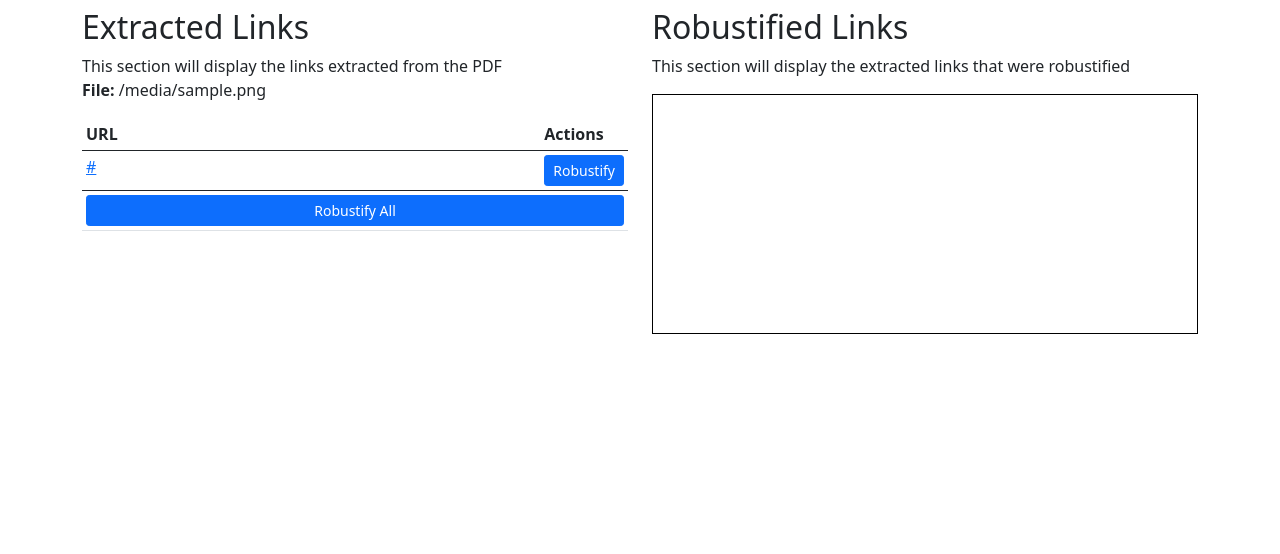
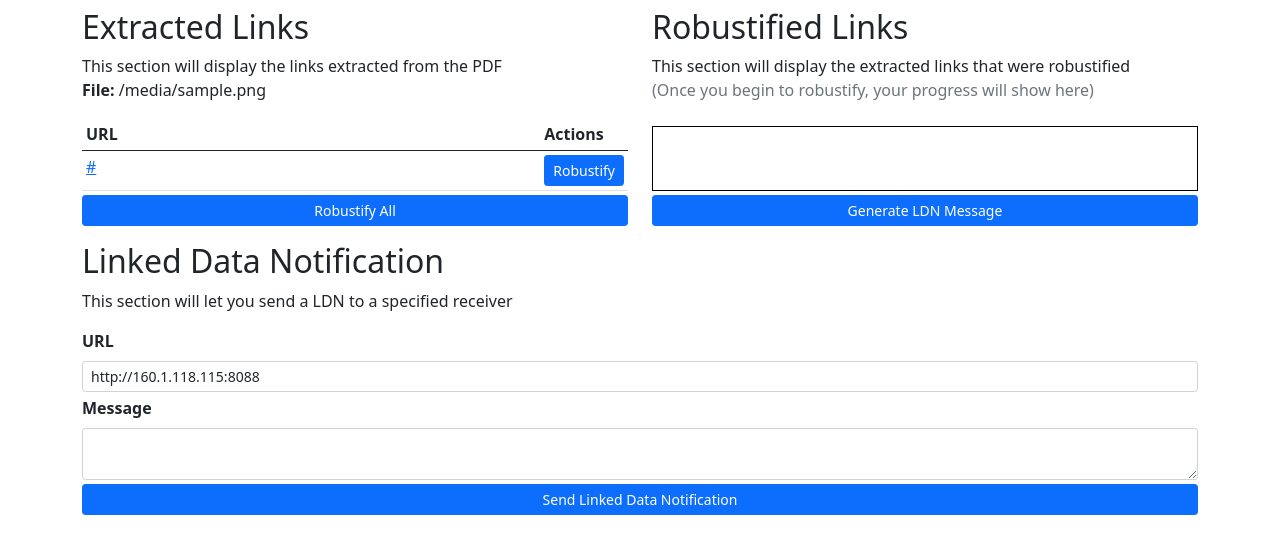
Before and after one commit to yasithdev/pdf-links-service, a Flask app: template templates/urls.html in a window 1280 px wide. Shown: the part 56-610 px from the top of the page. Run offline with Flask 2, Linux system fonts and the light colour scheme; the template is opened without the code that fills it: most values are stand-ins (such as "Sample title", 1, 10 or a date in 2020).

Commit message:
refactor and refine ui

```diff
--- a/app.py
+++ b/app.py
@@ -79,6 +79,16 @@ def robustify():
   return app.response_class(generate(), content_type='application/octet-stream')
 
 
-@app.route("/")
+@app.route("/ldn", methods=['POST'])
+def send_ldn():
+  # get JSON payload
+  payload = request.get_json()
+  to: str = payload['to']
+  message = payload['message']
+  #
+  link_header = request.headers.get("Link")
+
+
+@app.route("/", methods=['GET'])
 def main_page():
   return render_template("index.html")
--- /dev/null
+++ b/static/robustify.js
@@ -0,0 +1,143 @@
+function copyToClipboard(textToCopy) {
+  // source: https://stackoverflow.com/questions/51805395/navigator-clipboard-is-undefined
+  const showToast = () => new bootstrap.Toast(document.getElementById("copiedToast")).show();
+  // navigator clipboard api needs a secure context (https)
+  if (navigator.clipboard && window.isSecureContext) {
+    // navigator clipboard api method'
+    return navigator.clipboard.writeText(textToCopy).then(showToast);
+  } else {
+    // text area method
+    let textArea = document.createElement("textarea");
+    textArea.value = textToCopy;
+    // make the textarea out of viewport
+    textArea.style.position = "fixed";
+    textArea.style.left = "-999999px";
+    textArea.style.top = "-999999px";
+    document.body.appendChild(textArea);
+    textArea.focus();
+    textArea.select();
+    return new Promise((res, rej) => {
+      // here the magic happens
+      document.execCommand('copy') ? res() : rej();
+      textArea.remove();
+    }).then(showToast);
+  }
+}
+
+function bs_card_done(uri, href_uri_r, cp_href_uri_r, href_uri_m, cp_href_uri_m) {
+  return String.raw`
+<div class="card mb-2">
+  <div class="card-header px-2 bg-success text-white">
+    <b class="nowrap">${uri}</b>
+  </div>
+  <div class="card-body p-2">
+    <table class="card-text w-100">
+    <tbody>
+      <tr>
+        <td class="w-4em"><b>URI-R:</b></td>
+        <td>${href_uri_r}</td>
+        <td class="w-4em">
+          <button
+            type="button"
+            class="btn btn-success btn-sm float-end text-xs"
+            onclick='copyToClipboard(${cp_href_uri_r})'>Copy</button></td>
+      </tr>
+      <tr>
+        <td class="w-4em"><b>URI-M:</b></td>
+        <td>${href_uri_m}</td>
+        <td class="w-4em">
+        <button
+          type="button"
+          class="btn btn-success btn-sm float-end text-xs"
+          onclick='copyToClipboard(${cp_href_uri_m})'>Copy</button></td>
+      </tr>
+    </tbody>
+    </table>
+  </div>
+</div>`;
+}
+
+function bs_card_fail(uri, err) {
+  return String.raw`
+<div class="card mb-2">
+  <div class="card-header px-2 bg-warning text-white">
+    <b>${uri}</b>
+  </div>
+  <div class="card-body p-2">
+    <table class="card-text w-100">
+    <tbody>
+      <tr>
+        <td class="w-4em"><b>Error:</b></td>
+        <td>${err}</td>
+      </tr>
+    </tbody>
+    </table>
+  </div>
+</div>`;
+}
+
+function robustify(target) {
+  // declare element variables
+  const logEl = document.getElementById("log");
+  const progressEl = document.getElementById("progress");
+  const spinnerEl = document.getElementById("spinner");
+  const urlEls = [...document.getElementsByName("url").values()];
+  // initialize state variables / functions
+  const decoder = new TextDecoder('utf-8');
+  const urls = JSON.parse(target.dataset.urls);
+  const passUrls = [];
+  const failUrls = [];
+  const updateProgress = () => progressEl.innerHTML = `Pass: ${passUrls.length}, Fail: ${failUrls.length}, Total: ${urls.length}`;
+  // initialize UI
+  logEl.innerHTML = "";
+  urlEls.forEach(e => e.setAttribute("disabled", ""));
+  spinnerEl.classList.toggle("d-none", false);
+  updateProgress();
+  // call the robustify API
+  fetch("/robustify", {
+    method: "post",
+    headers: {'Content-Type': 'application/json'},
+    body: JSON.stringify(urls)
+  })
+    .then(response => response.body.getReader())
+    .then(async reader => {
+      while (true) {
+        const {done, value} = await reader.read();
+        if (done) {
+          // final update
+          urlEls.forEach(e => e.removeAttribute("disabled"));
+          spinnerEl.classList.toggle("d-none", true);
+          updateProgress();
+          break;
+        }
+        // incremental update
+        const res = JSON.parse(decoder.decode(value).trim());
+        const uri = res['uri'];
+        if (res['ok']) {
+          const href_uri_r = res['href_uri_r'].replaceAll(/[\s\n]+/g, " ");
+          const cp_href_uri_r = "`" + href_uri_r.replaceAll("'", '"') + "`";
+          const href_uri_m = res['href_uri_m'].replaceAll(/[\s\n]+/g, " ");
+          const cp_href_uri_m = "`" + href_uri_m.replaceAll("'", '"') + "`";
+          logEl.innerHTML += bs_card_done(uri, href_uri_r, cp_href_uri_r, href_uri_m, cp_href_uri_m);
+          passUrls.push(uri);
+        } else {
+          const err = res['error'];
+          logEl.innerHTML += bs_card_fail(uri, err);
+          failUrls.push(uri);
+        }
+        updateProgress();
+        // button colors
+        urlEls.filter(e => JSON.parse(e.dataset.urls).every(u => passUrls.includes(u)))
+          .forEach(e => e.classList.replace("btn-primary", "btn-success"));
+        urlEls.filter(e => JSON.parse(e.dataset.urls).some(u => failUrls.includes(u)))
+          .forEach(e => {
+            e.classList.replace("btn-primary", "btn-warning");
+            e.classList.replace("btn-success", "btn-warning");
+          });
+      }
+    })
+}
+
+function generateLDN() {
+
+}
--- /dev/null
+++ b/static/style.css
@@ -0,0 +1,5 @@
+.nowrap { white-space: nowrap; text-overflow: ellipsis; overflow: hidden; max-width: 0; }
+.w-4em { width: 4em;}
+.z-top { z-index: 11; }
+.b-1 { border: 1px solid black; }
+.text-xs { font-size: 0.6rem; }
--- a/templates/urls.html
+++ b/templates/urls.html
@@ -1,215 +1,77 @@
 <!DOCTYPE html>
 <head>
+  <!-- title -->
   <title>PDF Links Service</title>
-  <link crossorigin="anonymous"
-        href="https://cdn.jsdelivr.net/npm/bootstrap@5.0.2/dist/css/bootstrap.min.css"
-        integrity="sha384-EVSTQN3/azprG1Anm3QDgpJLIm9Nao0Yz1ztcQTwFspd3yD65VohhpuuCOmLASjC"
-        rel="stylesheet">
-  <script crossorigin="anonymous"
-          integrity="sha384-MrcW6ZMFYlzcLA8Nl+NtUVF0sA7MsXsP1UyJoMp4YLEuNSfAP+JcXn/tWtIaxVXM"
-          src="https://cdn.jsdelivr.net/npm/bootstrap@5.0.2/dist/js/bootstrap.bundle.min.js"></script>
-  <!-- clipboard copy script -->
-  <script>
-    // source: https://stackoverflow.com/questions/51805395/navigator-clipboard-is-undefined
-    window.copyToClipboard = function (textToCopy) {
-      const showToast = () => new bootstrap.Toast(document.getElementById("copiedToast")).show();
-      // navigator clipboard api needs a secure context (https)
-      if (navigator.clipboard && window.isSecureContext) {
-        // navigator clipboard api method'
-        return navigator.clipboard.writeText(textToCopy).then(showToast);
-      } else {
-        // text area method
-        let textArea = document.createElement("textarea");
-        textArea.value = textToCopy;
-        // make the textarea out of viewport
-        textArea.style.position = "fixed";
-        textArea.style.left = "-999999px";
-        textArea.style.top = "-999999px";
-        document.body.appendChild(textArea);
-        textArea.focus();
-        textArea.select();
-        return new Promise((res, rej) => {
-          // here the magic happens
-          document.execCommand('copy') ? res() : rej();
-          textArea.remove();
-        }).then(showToast);
-      }
-    }
-  </script>
-  <!-- robustify script -->
-  <script>
-    window.robustify = function (target) {
-      // declare element variables
-      const logEl = document.getElementById("log");
-      const progressEl = document.getElementById("progress");
-      const spinnerEl = document.getElementById("spinner");
-      const urlEls = [...document.getElementsByName("url").values()];
-      // initialize state variables / functions
-      const decoder = new TextDecoder('utf-8');
-      const urls = JSON.parse(target.dataset.urls);
-      const passUrls = [];
-      const failUrls = [];
-      const updateProgress = () => progressEl.innerHTML = `Pass: ${passUrls.length}, Fail: ${failUrls.length}, Total: ${urls.length}`;
-      // initialize UI
-      logEl.innerHTML = "";
-      urlEls.forEach(e => e.setAttribute("disabled", ""));
-      spinnerEl.classList.toggle("d-none", false);
-      updateProgress();
-      // call the robustify API
-      fetch("/robustify", {
-        method: "post",
-        headers: {'Content-Type': 'application/json'},
-        body: JSON.stringify(urls)
-      })
-        .then(response => response.body.getReader())
-        .then(async reader => {
-          while (true) {
-            const {done, value} = await reader.read();
-            if (done) {
-              // final update
-              urlEls.forEach(e => e.removeAttribute("disabled"));
-              spinnerEl.classList.toggle("d-none", true);
-              updateProgress();
-              break;
-            }
-            // incremental update
-            const res = JSON.parse(decoder.decode(value).trim());
-            const uri = res['uri'];
-            let text = "";
-            if (res['ok']) {
-              const href_uri_r = res['href_uri_r'].replaceAll(/[\s\n]+/g, " ");
-              const cp_href_uri_r = "`" + href_uri_r.replaceAll("'", '"') + "`";
-              const href_uri_m = res['href_uri_m'].replaceAll(/[\s\n]+/g, " ");
-              const cp_href_uri_m = "`" + href_uri_m.replaceAll("'", '"') + "`";
-              text = String.raw`
-<div class="card mb-2">
-  <div class="card-header px-2 bg-success text-white">
-    <b style="white-space:nowrap;text-overflow:ellipsis;overflow:hidden;max-width:0;">${uri}</b>
-  </div>
-  <div class="card-body p-2">
-    <table class="card-text w-100">
-    <tbody>
-      <tr>
-        <td style="width:4em;"><b>URI-R:</b></td>
-        <td>${href_uri_r}</td>
-        <td style="width: 4em;">
-          <button
-            type="button"
-            class="btn btn-success btn-sm float-end"
-            style="font-size:0.6rem;"
-            onclick='window.copyToClipboard(${cp_href_uri_r})'>Copy</button></td>
-      </tr>
-      <tr>
-        <td style="width:4em;"><b>URI-M:</b></td>
-        <td>${href_uri_m}</td>
-        <td style="width: 4em;">
-        <button
-          type="button"
-          class="btn btn-success btn-sm float-end"
-          style="font-size:0.6rem;"
-          onclick='window.copyToClipboard(${cp_href_uri_m})'>Copy</button></td>
-      </tr>
-    </tbody>
-    </table>
-  </div>
-</div>`;
-              passUrls.push(uri);
-            } else {
-              const err = res['error'];
-              text = String.raw`
-<div class="card mb-2">
-  <div class="card-header px-2 bg-warning text-white">
-    <b>${uri}</b>
-  </div>
-  <div class="card-body p-2">
-    <table class="card-text w-100">
-    <tbody>
-      <tr>
-        <td style="width:4em;"><b>Error:</b></td>
-        <td>${err}</td>
-      </tr>
-    </tbody>
-    </table>
-  </div>
-</div>`;
-              failUrls.push(uri);
-            }
-            logEl.innerHTML += text;
-            updateProgress();
-
-            urlEls.filter(e => JSON.parse(e.dataset.urls).every(u => passUrls.includes(u)))
-              .forEach(e => e.classList.replace("btn-primary", "btn-success"));
-            urlEls.filter(e => JSON.parse(e.dataset.urls).some(u => failUrls.includes(u)))
-              .forEach(e => {
-                e.classList.replace("btn-primary", "btn-warning");
-                e.classList.replace("btn-success", "btn-warning");
-              });
-          }
-        })
-    }
-  </script>
+  <!-- meta -->
+  <meta charset="UTF-8">
+  <meta content="width=device-width,initial-scale=1.0" name="viewport">
+  <!-- css -->
+  <link href="https://cdn.jsdelivr.net/npm/bootstrap@5.0.2/dist/css/bootstrap.min.css" rel="stylesheet">
+  <link href="{{url_for('static',filename='style.css')}}" rel="stylesheet">
+  <!-- js -->
+  <script rel="script" src="https://cdn.jsdelivr.net/npm/bootstrap@5.0.2/dist/js/bootstrap.bundle.min.js"></script>
+  <script rel="script" src="{{url_for('static',filename='robustify.js')}}"></script>
 </head>
 <body>
 <nav class="navbar navbar-dark bg-dark mb-2">
   <a class="navbar-brand ms-2" href="/">PDF Links Service</a>
 </nav>
 <div class="container">
-  <div class="row">
-    <div class="col-12 col-lg-6">
+  <div class="row mb-3">
+    <div class="col-12 col-lg-6 mb-3 mb-lg-0 d-flex flex-column">
       <h2>Extracted Links</h2>
       <div>This section will display the links extracted from the PDF</div>
       <p><b>File: </b>{{filename}}</p>
-      <table class="table table-sm table-hover">
+      <div class="d-flex flex-column flex-grow-1 mb-1">
+        <table class="table table-sm table-hover my-0">
           <thead>
-        <tr>
-          <th>URL</th>
-          <th>Actions</th>
-        </tr>
+          <tr><th>URL</th><th>Actions</th></tr>
           </thead>
           {% for url in urls %}
           <tr>
-          <td class="w-100" style="white-space:nowrap;text-overflow:ellipsis;overflow:hidden;max-width:0;">
-            <a href='{{url}}' target="_blank">{{url}}</a>
-          </td>
+            <td class="w-100 nowrap"><a href='{{url}}' target="_blank">{{url}}</a></td>
             <td>
-            <button
-              class="btn btn-primary btn-sm"
-              data-urls='["{{url | safe}}"]'
-              name="url"
-              onclick="window.robustify(this)">
+              <button class="btn btn-primary btn-sm" data-urls='["{{url|safe}}"]' name="url" onclick="robustify(this)">
                 Robustify
               </button>
             </td>
           </tr>
           {% endfor %}
-        <tfoot>
-        <tr>
-          <td colspan="2">
-            <button
-              class="btn btn-primary btn-sm w-100"
-              data-urls='{{urls | tojson}}'
-              name="url"
-              onclick="window.robustify(this)">
+        </table>
+      </div>
+      <button class="btn btn-primary btn-sm w-100" data-urls='{{urls|tojson}}' name="url" onclick="robustify(this)">
         Robustify All
       </button>
-          </td>
-        </tr>
-        </tfoot>
-      </table>
     </div>
-    <div class="col-12 col-lg-6">
+    <div class="col-12 col-lg-6 d-flex flex-column">
       <h2>Robustified Links</h2>
       <div>This section will display the extracted links that were robustified</div>
-      <p class="text-muted">
-        <span id="progress"></span>
-        <span class="spinner-border spinner-border-sm text-primary d-none" id="spinner" role="status"></span>
+      <p class="text-muted mb-4">
+        <span id="progress">(Once you begin to robustify, your progress will show here)</span>
+        <span class="spinner-border spinner-border-sm text-primary d-none ml-1" id="spinner" role="status"></span>
       </p>
-      <div class="w-100 h-100 p-2 small"
-           id="log"
-           style="border:1px solid black;max-height:80vh;overflow-y:scroll"></div>
+      <div class="w-100 p-2 small b-1 d-flex flex-column flex-grow-1 mb-1" id="log"></div>
+      <button class="btn btn-primary btn-sm w-100" type="button" onclick="generateLDN()">Generate LDN Message</button>
     </div>
   </div>
-  <div class="position-fixed top-0 end-0 p-3" style="z-index: 11">
+  <div class="row">
+    <div class="col">
+      <h2>Linked Data Notification</h2>
+      <div>This section will let you send a LDN to a specified receiver</div>
+      <form class="my-3">
+        <label class="form-label" for="ldn-url"><b>URL</b></label>
+        <input class="form-control form-control-sm mb-1" id="ldn-url" name="ldn-url" type="url"
+               value="http://160.1.118.115:8088">
+        <label class="form-label" for="ldn-msg"><b>Message</b></label>
+        <textarea class="form-control form-control-sm" id="ldn-msg" name="ldn-msg" type="text"></textarea>
+        <button class="btn btn-primary btn-sm my-1 w-100" formaction="/upload" formmethod="post" type="submit">
+          Send Linked Data Notification
+        </button>
+      </form>
+    </div>
+  </div>
+  <!-- toast -->
+  <div class="position-fixed top-0 end-0 p-3 z-top">
     <div aria-atomic="true" aria-live="assertive" class="toast hide" id="copiedToast" role="alert">
       <div class="toast-header bg-success text-white">
         <strong class="me-auto">Copied</strong>
```
Also changed, not shown: templates/index.html (+9 -7 lines). Lines whose indentation alone changed are shown as unchanged.
